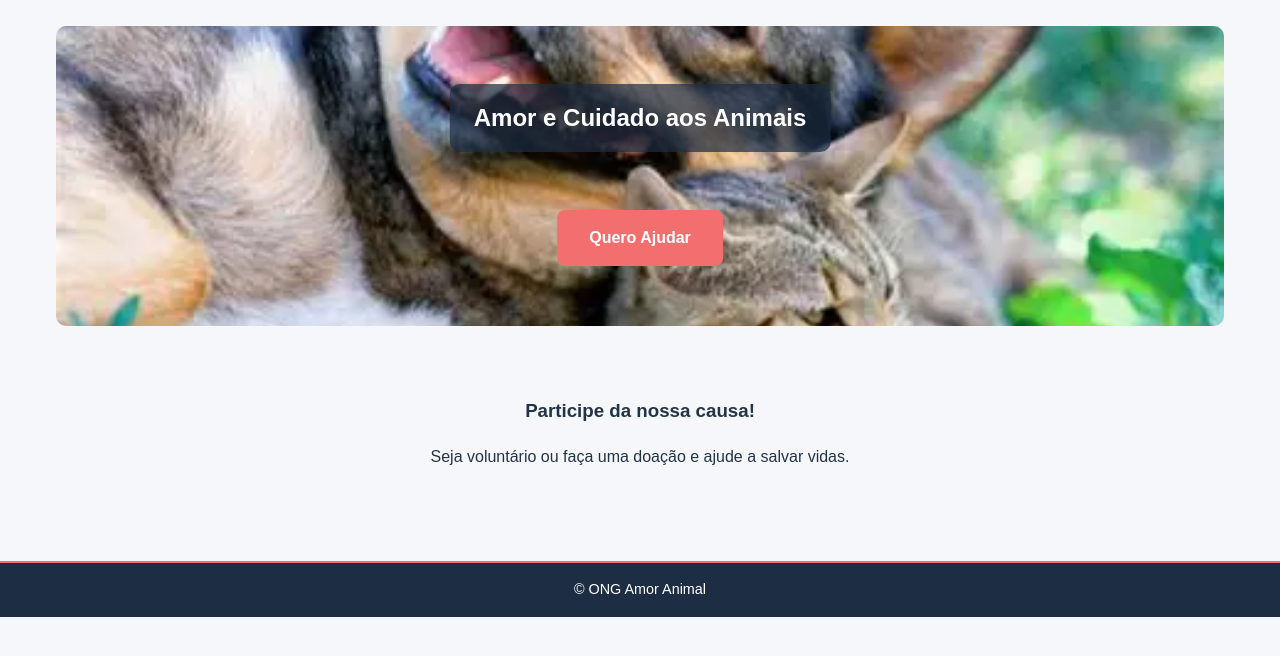
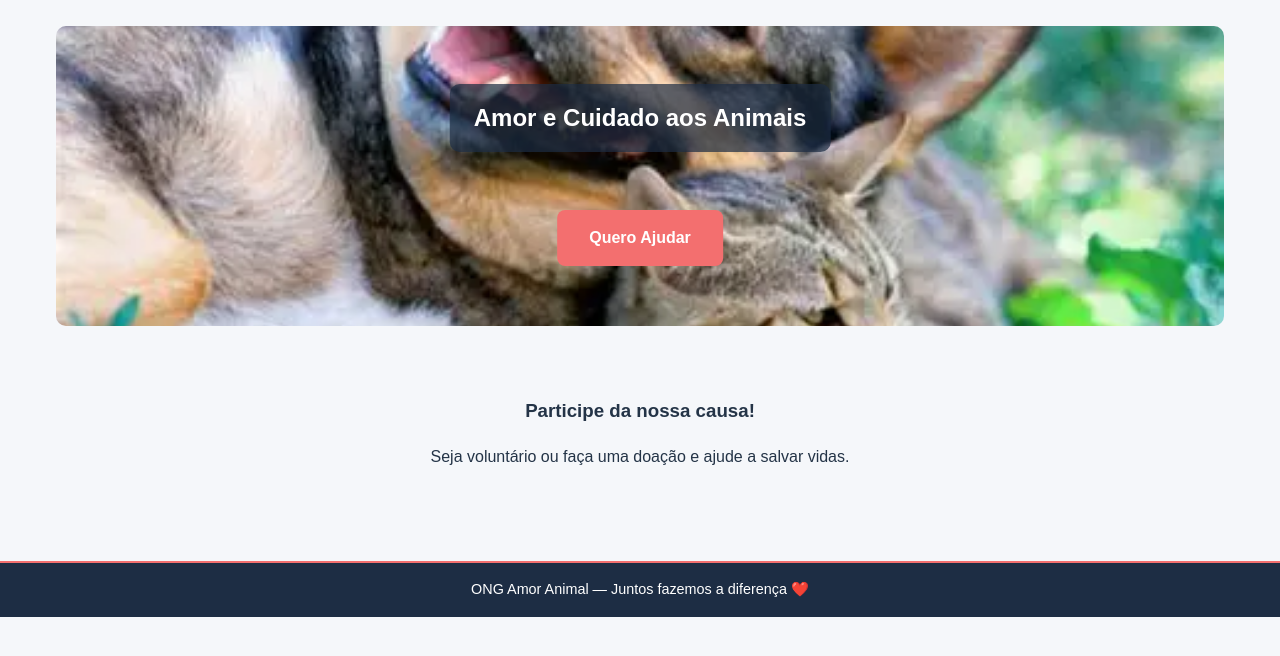
Before and after one commit to juliatangerino538/site-ONG-HTML-CSS-JS, a plain HTML site: page index.html in a window 1280 px wide. Shown: the part 88-744 px from the top of the page. Drawn offline with Linux system fonts and the light colour scheme.

Commit message:
feat: adiciona mensagem no rodapé do site

```diff
--- a/index.html
+++ b/index.html
@@ -45,9 +45,9 @@
     </section>
   </main>
 
-  <footer>
-    <p>&copy; ONG Amor Animal</p>
-  </footer>
+    <footer>
+  <p>ONG Amor Animal — Juntos fazemos a diferença ❤️</p>
+</footer>
  <script src="js/main.js"></script>
 
 </body>
```
